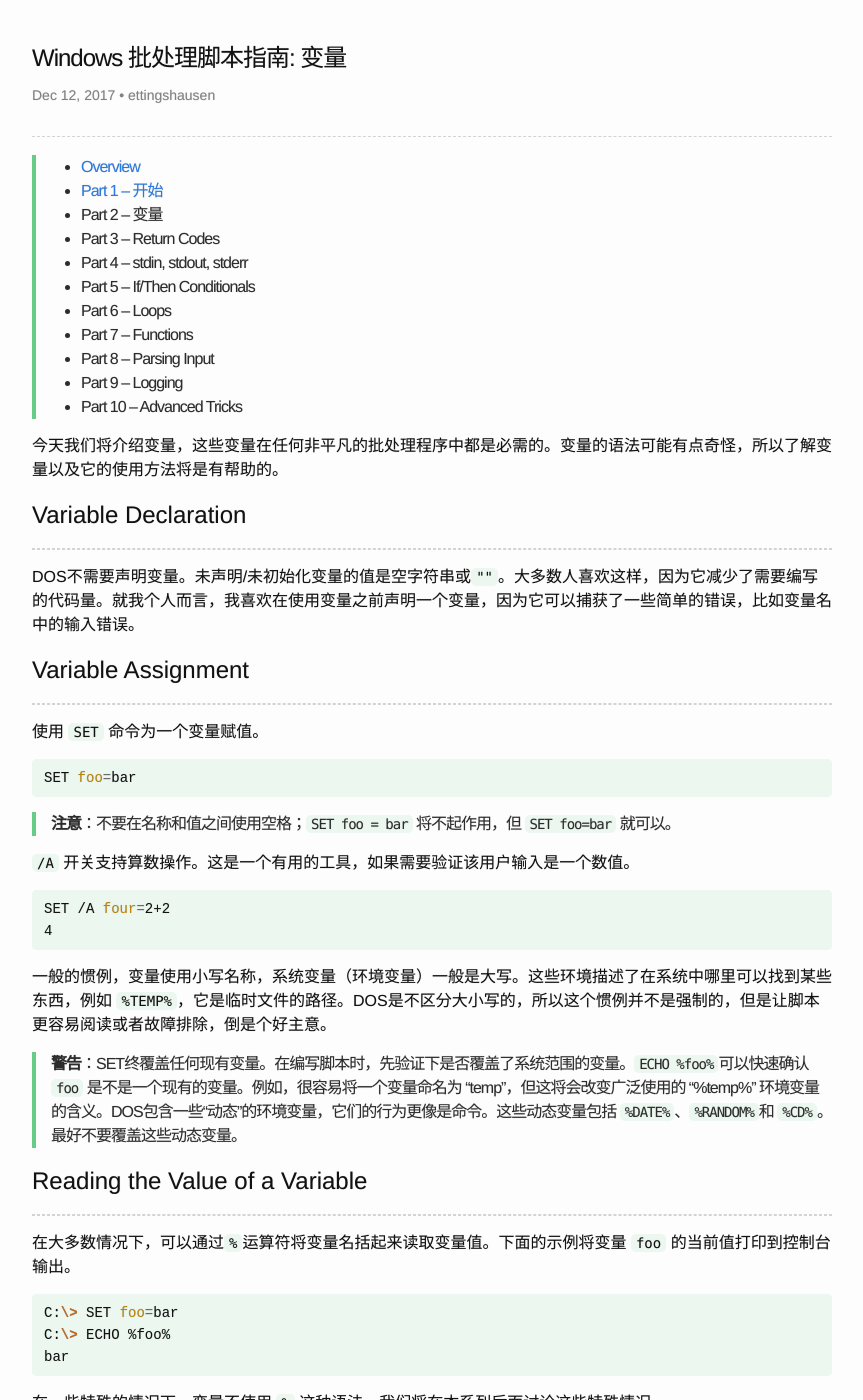
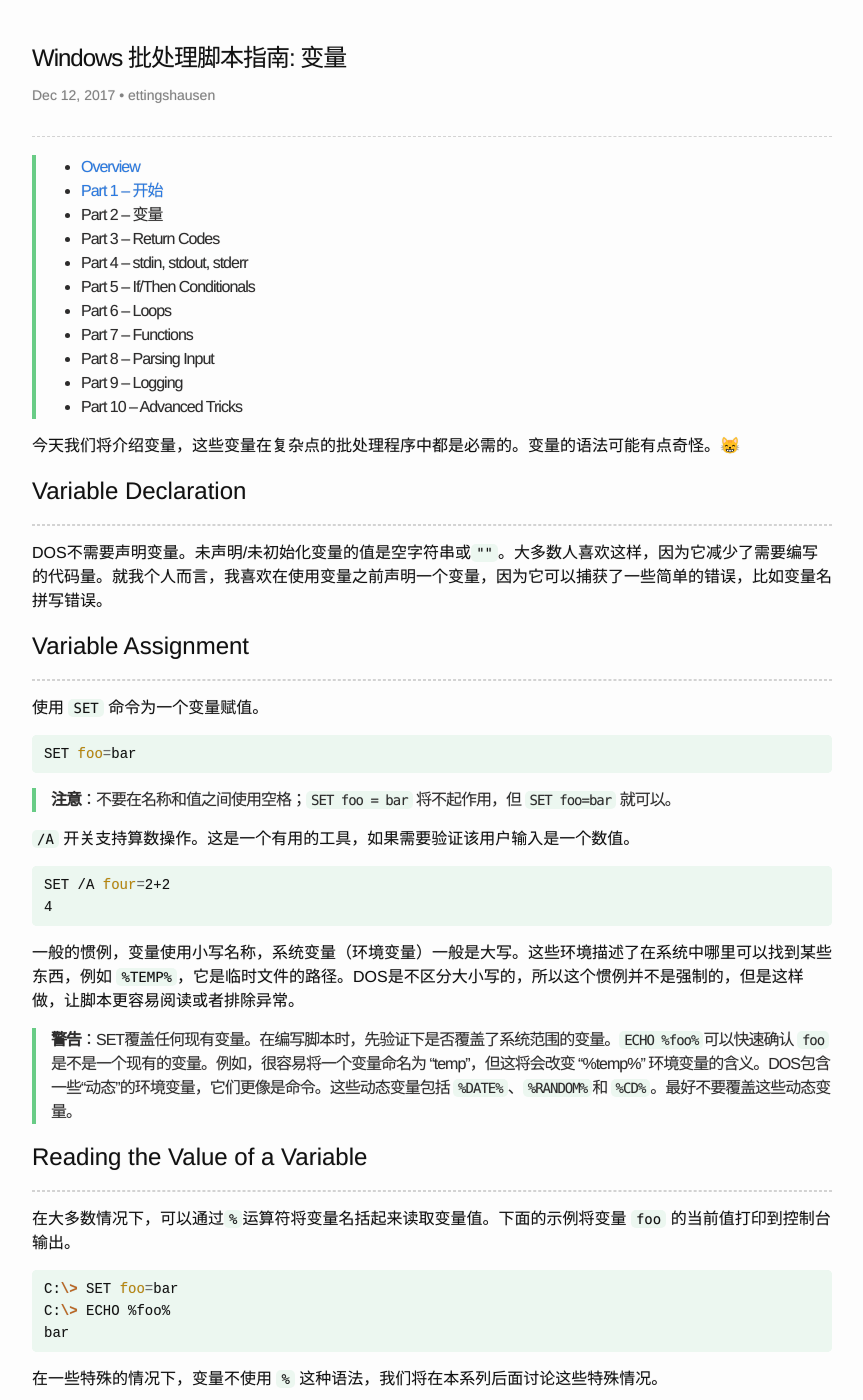
Before and after one commit to ettingshausen/ettingshausen.github.io, a Jekyll site: the page built from _posts/2017-12-12-windows-batch-variables.md, in a window 1280 px wide and 1400 px high. Shown: the whole window, without its empty margins (208-1071 px from the left). Built offline with Jekyll 4.4.1, drawn with Linux system fonts in a browser that asks for light colours; emoji names are drawn with the system emoji font; Markdown is read by kramdown in place of the engine named in the settings; some of the changed text lies outside the part shown.

Commit message:
some polish

````diff
--- a/_posts/2017-12-12-windows-batch-variables.md
+++ b/_posts/2017-12-12-windows-batch-variables.md
@@ -21,11 +21,10 @@ author: ettingshausen
 + Part 9 – Logging
 + Part 10 – Advanced Tricks
 
-今天我们将介绍变量，这些变量在任何非平凡的批处理程序中都是必需的。变量的语法可能有点奇怪，所以了解变量以及它的使用方法将是有帮助的。
-
+今天我们将介绍变量，这些变量在复杂点的批处理程序中都是必需的。变量的语法可能有点奇怪。:smile_cat:
 # Variable Declaration
 ---
-DOS不需要声明变量。未声明/未初始化变量的值是空字符串或`""`。大多数人喜欢这样，因为它减少了需要编写的代码量。就我个人而言，我喜欢在使用变量之前声明一个变量，因为它可以捕获了一些简单的错误，比如变量名中的输入错误。
+DOS不需要声明变量。未声明/未初始化变量的值是空字符串或`""`。大多数人喜欢这样，因为它减少了需要编写的代码量。就我个人而言，我喜欢在使用变量之前声明一个变量，因为它可以捕获了一些简单的错误，比如变量名拼写错误。
 
 # Variable Assignment
 ---
@@ -41,8 +40,8 @@ SET foo=bar
 SET /A four=2+2
 4
 ```
-一般的惯例，变量使用小写名称，系统变量（环境变量）一般是大写。这些环境描述了在系统中哪里可以找到某些东西，例如 `%TEMP%`，它是临时文件的路径。DOS是不区分大小写的，所以这个惯例并不是强制的，但是让脚本更容易阅读或者故障排除，倒是个好主意。
->**警告**：SET终覆盖任何现有变量。在编写脚本时，先验证下是否覆盖了系统范围的变量。`ECHO %foo%`可以快速确认 `foo` 是不是一个现有的变量。例如，很容易将一个变量命名为 “temp”，但这将会改变广泛使用的 “%temp%” 环境变量的含义。DOS包含一些“动态”的环境变量，它们的行为更像是命令。这些动态变量包括 `%DATE%`、`%RANDOM%`和 `%CD%`。最好不要覆盖这些动态变量。
+一般的惯例，变量使用小写名称，系统变量（环境变量）一般是大写。这些环境描述了在系统中哪里可以找到某些东西，例如 `%TEMP%`，它是临时文件的路径。DOS是不区分大小写的，所以这个惯例并不是强制的，但是这样做，让脚本更容易阅读或者排除异常。
+>**警告**：SET覆盖任何现有变量。在编写脚本时，先验证下是否覆盖了系统范围的变量。`ECHO %foo%`可以快速确认 `foo` 是不是一个现有的变量。例如，很容易将一个变量命名为 “temp”，但这将会改变 “%temp%” 环境变量的含义。DOS包含一些“动态”的环境变量，它们更像是命令。这些动态变量包括 `%DATE%`、`%RANDOM%`和 `%CD%`。最好不要覆盖这些动态变量。
 
 # Reading the Value of a Variable
 ---
@@ -91,7 +90,7 @@ ECHO %v%
 *变量恢复*
 {:.image-caption}
 
-一个真实的例子应该是修改系统的`%PATH%`环境变量。
+常见的例子应该是修改系统的`%PATH%`环境变量。
 > **PATH**: 存储了执行命令时搜索的目录列表。
 
 ![修改系统Path环境变量](http://upload-images.jianshu.io/upload_images/1335634-aefd4cfb99e859e6.png?imageMogr2/auto-orient/strip%7CimageView2/2/w/1240)
@@ -109,7 +108,7 @@ ECHO %v%
 
 # Command Line Arguments to Your Script
 ---
-你可以使用特殊的语法读取传递给脚本的命令行参数。 语法是一个单一的`%`字符，后面是从0到9的参数的序号位置。零序参数是批处理文件本身的名称。 所以我们脚本`HelloWorld.cmd`中的变量`%0`将是“HelloWorld.cmd”。
+你可以使用特殊的语法读取传递给脚本的命令行参数。 语法是一个单一的`%`字符，`%`跟一个0-9的数字读取每个参数，数字代表参数的位置。第零个参数是批处理文件本身的名称。 所以脚本`HelloWorld.cmd`中的变量`%0`是“HelloWorld.cmd”。
 
 命令行的第一个非空参数就是 `%1`, 第二个就是`%2` ……， 第九个就是`%9`。
 
````
